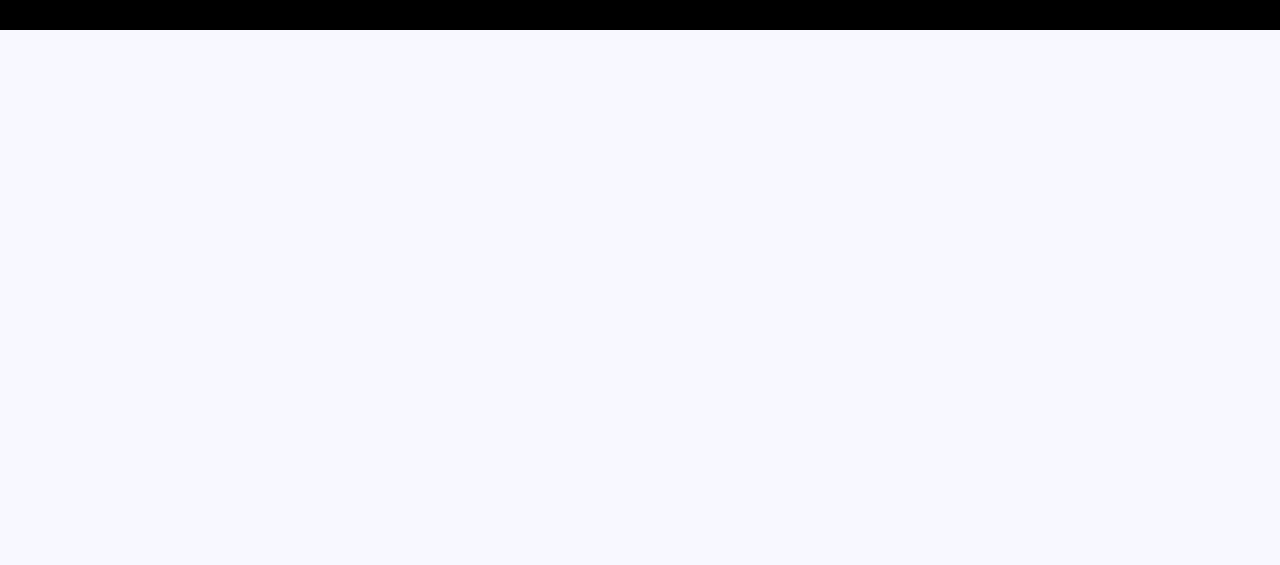
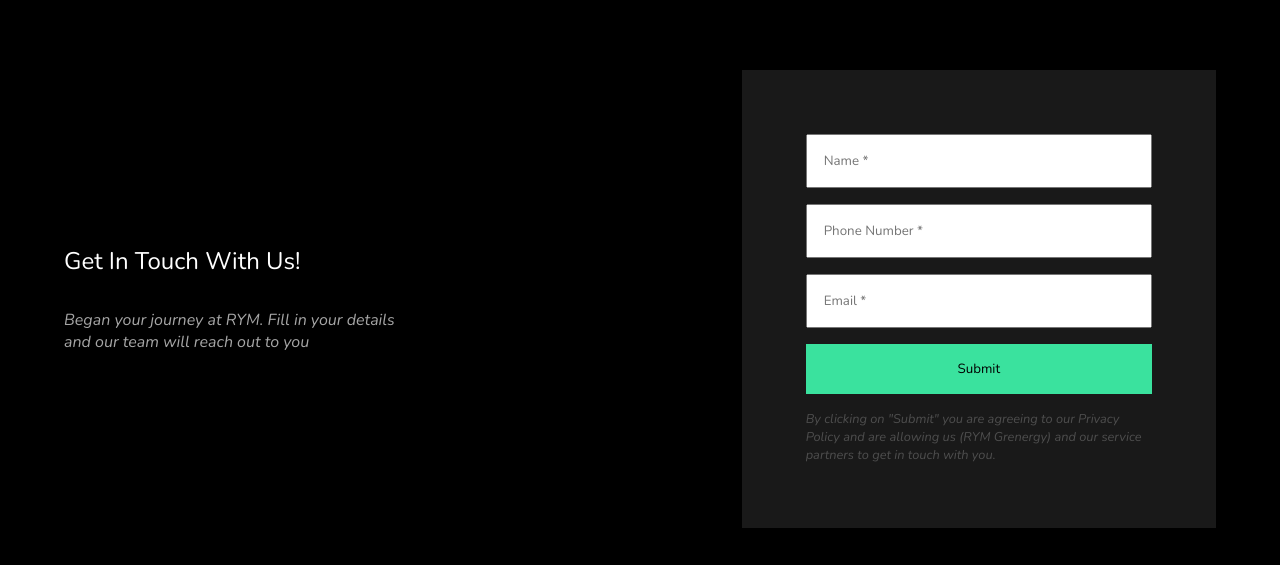
Before and after one commit to AryanSaini1303/RYM-Grenergy-Website-Next.js-, a Next.js app: page / in a window 1280 px wide. Shown: the part 7531-8096 px from the top of the page. Before the commit the page ends 7561 px from the top, so only its background shows below. Built offline with nearby package versions, Linux system fonts and the light colour scheme.

Commit message:
Add Get In Touch section front-end with form and styling; fix typos in Questions component

```diff
--- a/app/page.js
+++ b/app/page.js
@@ -10,6 +10,7 @@ import Testimonials from '@/components/Testimonials';
 import Projects from '@/components/Projects';
 import Goals from '@/components/Goals';
 import Questions from '@/components/Questions';
+import GetInTouch from '@/components/GetInTouch';
 
 export default function Home() {
   const [isHoveringProducts, setIsHoveringProducts] = useState(null);
@@ -262,6 +263,7 @@ export default function Home() {
       <Projects />
       <Goals />
       <Questions />
+      <GetInTouch />
     </div>
   );
 }
--- /dev/null
+++ b/components/GetInTouch.js
@@ -0,0 +1,82 @@
+import styles from './GetInTouch.module.css';
+import { useState } from 'react';
+
+export default function GetInTouch() {
+  const [formData, setFormData] = useState({
+    name: '',
+    phone: '',
+    email: '',
+  });
+
+  function handleChange(e) {
+    const { name, value } = e.target;
+    setFormData((prev) => ({
+      ...prev,
+      [name]: value,
+    }));
+  }
+
+  function handleSubmit(e) {
+    e.preventDefault();
+    console.log('Form submitted:', formData);
+    setFormData({
+      name: '',
+      phone: '',
+      email: '',
+    });
+  }
+
+  return (
+    <section className={styles.GetInTouchSection}>
+      <div className={styles.infoContainer}>
+        <h1>Get In Touch With Us!</h1>
+        <p>
+          Began your journey at RYM. Fill in your details and our team will
+          reach out to you
+        </p>
+      </div>
+
+      <div className={styles.formContainer}>
+        <form onSubmit={handleSubmit}>
+          {/* <label htmlFor="name"></label> */}
+          <input
+            type="text"
+            required
+            name="name"
+            id="name"
+            value={formData.name}
+            onChange={handleChange}
+            placeholder='Name *'
+          />
+          {/* <label htmlFor="phone"></label> */}
+          <input
+            type="text"
+            required
+            name="phone"
+            id="phone"
+            value={formData.phone}
+            onChange={handleChange}
+            placeholder='Phone Number *'
+          />
+          {/* <label htmlFor="email"></label> */}
+          <input
+            type="email"
+            required
+            name="email"
+            id="email"
+            value={formData.email}
+            onChange={handleChange}
+            placeholder='Email *'
+          />
+          <button type="submit">Submit</button>
+
+          <p className={styles.disclaimer}>
+            By clicking on "Submit" you are agreeing to our Privacy Policy and
+            are allowing us (RYM Grenergy) and our service partners to get in
+            touch with you.
+          </p>
+        </form>
+      </div>
+    </section>
+  );
+}
--- /dev/null
+++ b/components/GetInTouch.module.css
@@ -0,0 +1,51 @@
+.GetInTouchSection {
+  display: grid;
+  grid-template-columns: 1fr 0.7fr;
+  background-color: black;
+  color: white;
+  padding: 2.5rem 4rem;
+}
+.infoContainer {
+  display: flex;
+  flex-direction: column;
+  align-items: flex-start;
+  width: 50%;
+  justify-content: center;
+  gap: 2rem;
+}
+.infoContainer p {
+  font-style: italic;
+  color: rgb(166, 166, 166);
+}
+.formContainer form {
+  background-color: #191919;
+  display: flex;
+  flex-direction: column;
+  gap: 1rem;
+  padding: 4rem;
+}
+.formContainer p {
+  font-style: italic;
+  color: rgb(78, 78, 78);
+  font-size: 0.8rem;
+}
+.formContainer button {
+  background-color: var(--highlight-color);
+  padding: 1rem;
+  cursor: pointer;
+  transition: all 0.2s ease-in-out;
+  border: none;
+}
+.formContainer button:hover {
+  border-radius: 10px;
+  background-color: black;
+  color: white;
+}
+.formContainer button:active {
+  box-shadow: inset -2px -2px 5px rgba(255, 255, 255, 0.637);
+  transform: scale(0.98);
+}
+.formContainer input {
+  padding: 1rem;
+  width: 100%;
+}
--- a/components/Questions.js
+++ b/components/Questions.js
@@ -10,9 +10,9 @@ export default function Questions() {
     'What does RYM Grenergy specialize in?',
     'What is Ultron?',
     'How much energy capacity does RYM offer?',
-    'When wasa RYM Gerenrgy founded?',
+    'When was a RYM Grenenrgy founded?',
     'What recognition has RYM received?',
-    'Are RYM products environmentally firendly?',
+    'Are RYM products environmentally friendly?',
   ];
   const para = [
     'RYM Grenergy focueses on developing AI-, IOT-, and ML- powered renewable energy and automation technologies to create smarter, sustainable systems.',
```
